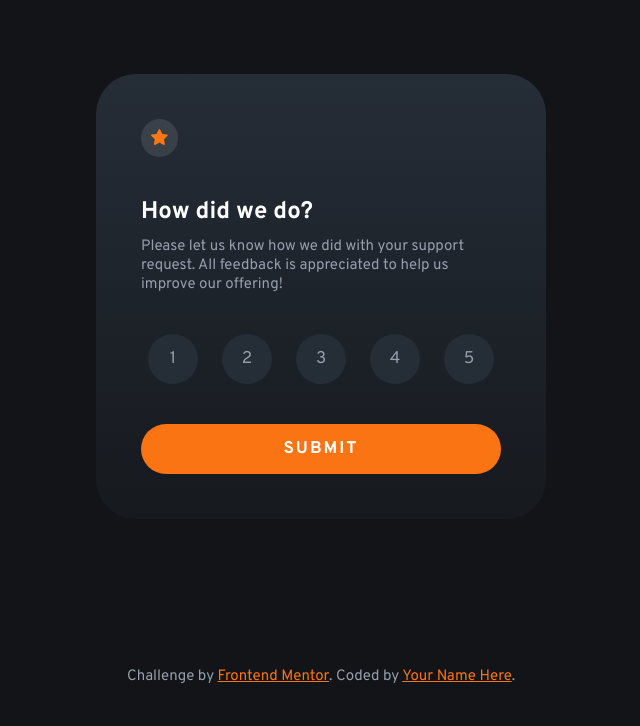
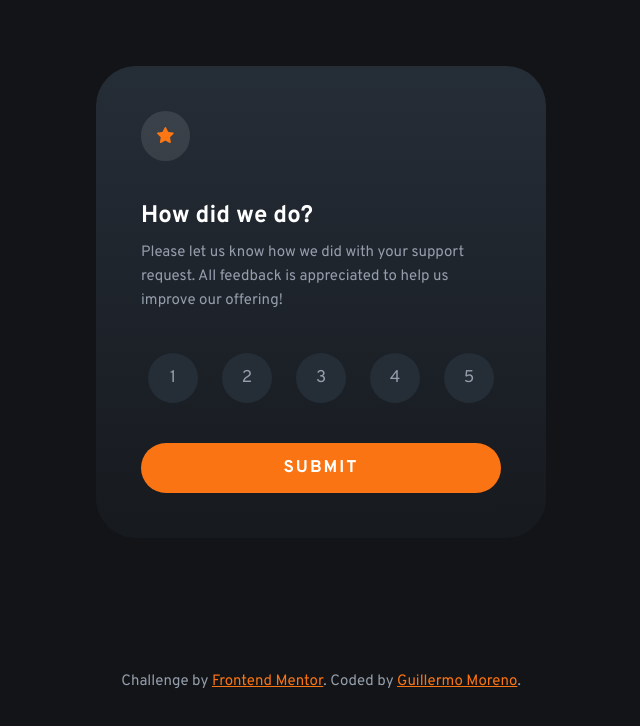
Before and after one commit to guillemrn/frontend-mentor, a plain HTML site: page rating-component/index.html in a window 1280 px wide. Shown: the whole page, without its empty margins (319-959 px from the left). Drawn offline with Linux system fonts and the light colour scheme.

Commit message:
rating stylers

```diff
--- a/rating-component/index.html
+++ b/rating-component/index.html
@@ -31,7 +31,7 @@
   </section>
   <footer class="card__p">
     Challenge by <a href="https://www.frontendmentor.io?ref=challenge" target="_blank">Frontend Mentor</a>.
-    Coded by <a href="#">Your Name Here</a>.
+    Coded by <a href="https://twitter.com/guillemrn_" target="_blank">Guillermo Moreno</a>.
   </footer>
 </body>
 </html>
--- a/rating-component/styles.css
+++ b/rating-component/styles.css
@@ -34,7 +34,7 @@ body {
 .card__image {
   background-color: rgba(255, 255, 255, 0.1);
   border-radius: 50px;
-  padding: 10px;
+  padding: 16px;
   width: fit-content;
   margin-bottom: 40px;
 }
@@ -51,6 +51,7 @@ body {
   margin-bottom: 40px;
   font-weight: 400;
   color: var(--light-grey);
+  line-height: 24px;
 }
 .card__p a {
   color: var(--primary);
```
